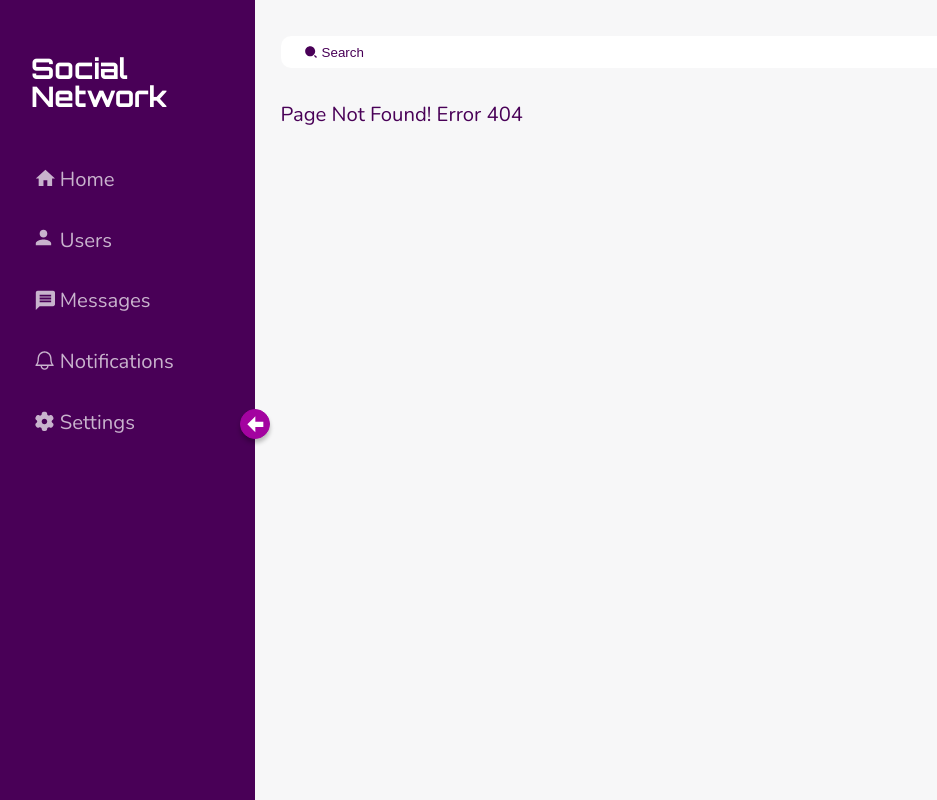
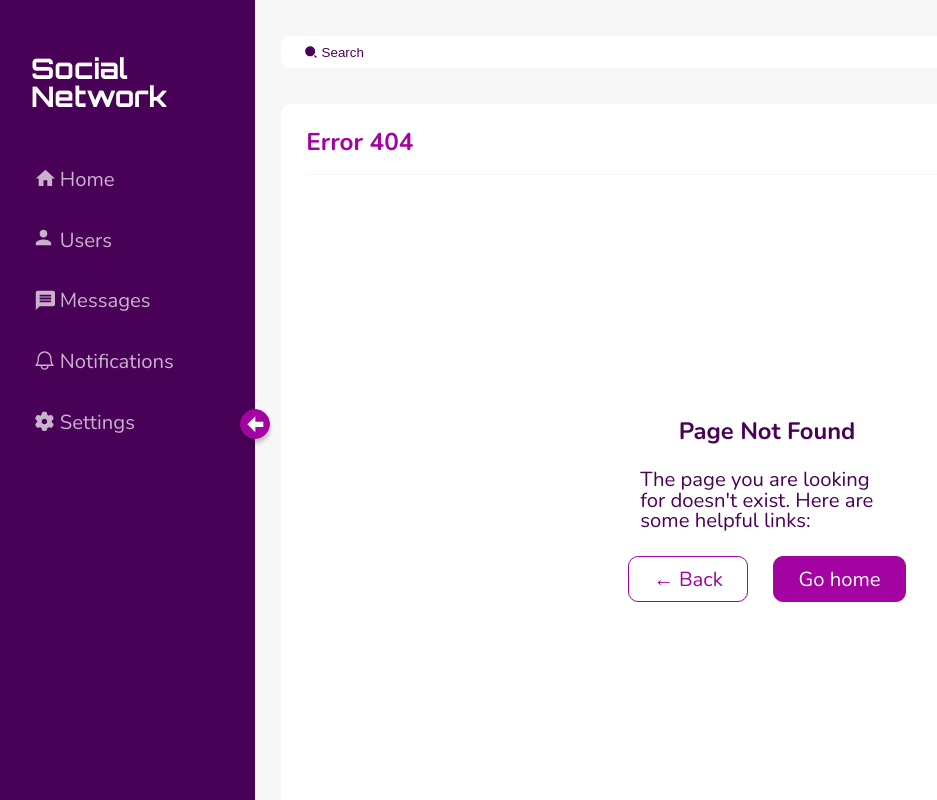
Before and after one commit to proffery/samurai-way, a React (Create React App) app: page /404 in a window 1280 px wide. Shown: the top 800 px of the page, without its empty margins (1-938 px from the left). Built offline with nearby package versions, Linux system fonts and the light colour scheme; no server answers.

Commit message:
page not found

```diff
--- a/src/App.tsx
+++ b/src/App.tsx
@@ -1,20 +1,20 @@
-import styled, { css } from 'styled-components';
-import { BrowserRouter as Router, Route, Switch } from 'react-router-dom'
-import { Footer } from "./components/layout/footer/Footer";
-import { Navbar } from "./components/layout/navbar/Navbar";
-import { Users } from "./components/layout/pages/users/Users";
-import { Messages } from "./components/layout/pages/messages/Messages";
-import { Notifications } from "./components/layout/pages/notifications/Notifications";
-import { Settings } from "./components/layout/pages/settings/Settings";
-import { NotFound } from './components/layout/pages/notFound/NotFound';
-import { theme } from './styles/Theme.styled';
-import { AppRootStateType } from './redux/redux-store';
-import { useDispatch, useSelector } from 'react-redux';
-import { AppStateType } from './redux/appReducer';
-import { ProfileContainer } from './components/layout/pages/profile/ProfileContainer';
-import { HeaderContainer } from './components/layout/header/HeaderContainer';
-import { LoadingLoader } from './components/micro/loaders/LoadingLoader.styled';
-import { AlertsContainer } from './components/micro/alerts/AlertsContainer';
+import styled, { css } from 'styled-components'
+import { BrowserRouter as Router, Route, Switch, Redirect } from 'react-router-dom'
+import { Footer } from "./components/layout/footer/Footer"
+import { Navbar } from "./components/layout/navbar/Navbar"
+import { Users } from "./components/layout/pages/users/Users"
+import { Messages } from "./components/layout/pages/messages/Messages"
+import { Notifications } from "./components/layout/pages/notifications/Notifications"
+import { Settings } from "./components/layout/pages/settings/Settings"
+import { NotFound } from './components/layout/pages/notFound/NotFound'
+import { theme } from './styles/Theme.styled'
+import { AppRootStateType } from './redux/redux-store'
+import { useDispatch, useSelector } from 'react-redux'
+import { AppStateType } from './redux/appReducer'
+import { ProfileContainer } from './components/layout/pages/profile/ProfileContainer'
+import { HeaderContainer } from './components/layout/header/HeaderContainer'
+import { LoadingLoader } from './components/micro/loaders/LoadingLoader.styled'
+import { AlertsContainer } from './components/micro/alerts/AlertsContainer'
 
 
 
@@ -25,7 +25,7 @@ function App() {
     <Router >
       <Container collapsed={appData.navbarCollapsed.toString()}>
         {appData.isLoading && <LoadingLoader />}
-        <AlertsContainer alerts={appData.alerts}  dispatch={dispatch}/>
+        <AlertsContainer alerts={appData.alerts} dispatch={dispatch} />
         <Navbar
           menuItems={appData.menuItems}
           navbarCollapsed={appData.navbarCollapsed}
@@ -39,7 +39,8 @@ function App() {
           <Route path='/messages' component={Messages} />
           <Route path='/notifications' component={Notifications} />
           <Route path='/settings' component={Settings} />
-          <Route path='*' component={NotFound} />
+          <Route path='/404' component={NotFound} />
+          <Route path='*' render={() => <Redirect to={'/404'} />} />
         </Switch>
         <Footer
           menuData={appData.menuItems}
@@ -50,7 +51,7 @@ function App() {
   )
 }
 
-export default App;
+export default App
 
 type ContainerPropsType = {
   collapsed: string
--- a/src/components/layout/navbar/Navbar.tsx
+++ b/src/components/layout/navbar/Navbar.tsx
@@ -6,7 +6,7 @@ import { Button } from "../../../components/micro/button/Button"
 import { useEffect, useState } from "react"
 import React from "react"
 import { Icon } from "../../../components/micro/icon/Icon"
-import { IconLinksStateType, setAppNavbarCollapsedAC } from "../../../redux/appReducer"
+import { IconLinksStateType, setAppNavbarCollapsed } from "../../../redux/appReducer"
 import { AppDispatchType } from "../../../redux/redux-store"
 
 type NavbarPropsType = {
@@ -28,13 +28,13 @@ export const Navbar: React.FC<NavbarPropsType> = (props) => {
     }, [])
 
     const navbarCollapseHandler = () => {
-        props.dispatch(setAppNavbarCollapsedAC(!props.navbarCollapsed))
+        props.dispatch(setAppNavbarCollapsed(!props.navbarCollapsed))
     }
 
     useEffect(() => {
         width < breakpoint
-            ? props.dispatch(setAppNavbarCollapsedAC(false))
-            : props.dispatch(setAppNavbarCollapsedAC(true))
+            ? props.dispatch(setAppNavbarCollapsed(false))
+            : props.dispatch(setAppNavbarCollapsed(true))
     }, [width])
 
     return (
--- a/src/components/layout/pages/notFound/NotFound.tsx
+++ b/src/components/layout/pages/notFound/NotFound.tsx
@@ -1,5 +1,58 @@
-export const NotFound = () => {
+import styled from "styled-components"
+import { BlockSection } from "../../../micro/BlockSection.styled"
+import { BlockHeader } from "../../../micro/BlockHeader.styled"
+import { FlexWrapper } from "../../../micro/FlexWrapper.styled"
+import { Button } from "../../../micro/button/Button"
+import { useHistory } from "react-router-dom"
+import React from "react"
+
+export const NotFound: React.FC = () => {
+    const history = useHistory()
+
+    const handleHome = () => {
+        history.push("/")
+    }
+
+    const handleBack = () => {
+        history.goBack()
+    }
+
     return (
-        <main>Page Not Found! Error 404</main>
+        <StyledNotFound id='404'>
+            <StyledBlockSection>
+                <BlockHeader>Error 404</BlockHeader>
+                <TextWrapper>
+                    <h3>Page Not Found</h3>
+                    <StyledText>The page you are looking for doesn't exist. Here are some helpful links:</StyledText>
+                    <FlexWrapper gap="min(30px, 2vw)" wrap={'wrap'} justify={'center'}>
+                        <Button variant={'outlined'} onClick={handleBack}>← Back</Button>
+                        <Button variant={'primary'} onClick={handleHome}>Go home</Button>
+                    </FlexWrapper>
+                </TextWrapper>
+            </StyledBlockSection>
+        </StyledNotFound>
     )
 }
+
+const StyledNotFound = styled.main`
+
+`
+const StyledBlockSection = styled(BlockSection)`
+    height: 100%;
+
+`
+const TextWrapper = styled.div`
+    display: flex;
+    flex-direction: column;
+    text-align: left;
+    align-items: center;
+    align-self: center;
+    justify-content: center;
+    height: 100%;
+    width: 55%;
+    gap: min(30px, 2vw);
+`
+const StyledText = styled.p`
+    width: 50%;
+    text-align: left;
+`
--- a/src/components/layout/pages/profile/Profile.tsx
+++ b/src/components/layout/pages/profile/Profile.tsx
@@ -23,7 +23,7 @@ type ProfilePropsType = {
 export const Profile: React.FC<ProfilePropsType> = (props) => {
 
     return (
-        <StyledProfile id="profile" >
+        <StyledProfile id='profile' >
             <ProfileHeaderBlock
                 userId={props.profileData.userId}
                 aboutMe={props.profileData.aboutMe}
--- a/src/components/micro/alerts/AlertsContainer.tsx
+++ b/src/components/micro/alerts/AlertsContainer.tsx
@@ -3,12 +3,12 @@ import { AlertObjectType, removeAlert } from "../../../redux/appReducer"
 import { Alert } from "./Alert"
 import { AppDispatchType } from "../../../redux/redux-store"
 
-type AlertListPropsType = {
+type AlertsContainerPropsType = {
     alerts: AlertObjectType[]
     dispatch: AppDispatchType
 }
 
-export const AlertsContainer: React.FC<AlertListPropsType> = (props) => {
+export const AlertsContainer: React.FC<AlertsContainerPropsType> = (props) => {
     const removeAlertHandler = (alertId: string) => {
         props.dispatch(removeAlert(alertId))
     }
--- a/src/components/micro/loaders/LoadingLoader.styled.ts
+++ b/src/components/micro/loaders/LoadingLoader.styled.ts
@@ -12,7 +12,7 @@ export const LoadingLoader = styled.div`
     border-radius: 20px;
     top: 0;
     left: 0;
-    z-index: 1000;
+    z-index: 99999;
     &::before {
         content: "";
         position: absolute;
--- a/src/redux/appReducer.ts
+++ b/src/redux/appReducer.ts
@@ -29,7 +29,7 @@ export type AppStateType = {
 }
 export type AddAlertActionType = ReturnType<typeof addAppAlert>
 export type RemoveAlertActionType = ReturnType<typeof removeAlert>
-export type SetNavbarCollapsedActionType = ReturnType<typeof setAppNavbarCollapsedAC>
+export type SetNavbarCollapsedActionType = ReturnType<typeof setAppNavbarCollapsed>
 export type SetAppIsLoadingActionType = ReturnType<typeof setAppIsLoading>
 
 type AppActionsType =
@@ -153,5 +153,5 @@ export const addAppAlert = (type: AlertType, message: string) => {
 }
 export const removeAlert = (id: string) =>
     ({ type: APP_REMOVE_ALERT, payload: { id } } as const)
-export const setAppNavbarCollapsedAC = (navbarCollapsed: boolean) =>
+export const setAppNavbarCollapsed = (navbarCollapsed: boolean) =>
     ({ type: APP_SET_NAVBAR_COLLAPSED, payload: { navbarCollapsed } } as const)
```
Also changed, not shown: src/assets/images/cross-circle-svgrepo-com.svg (deleted).
